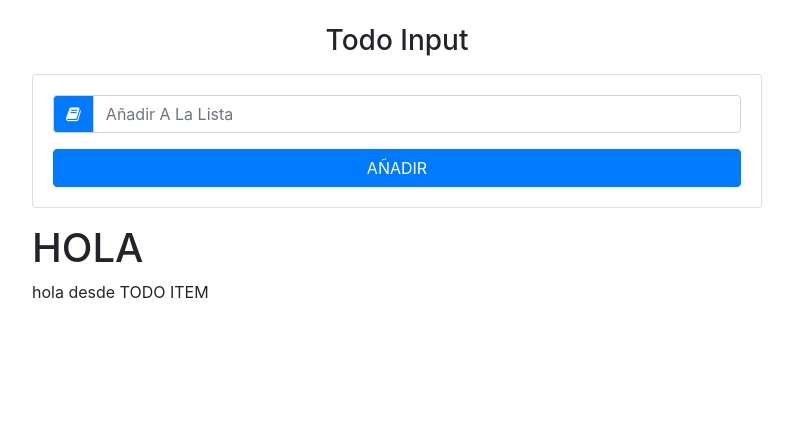
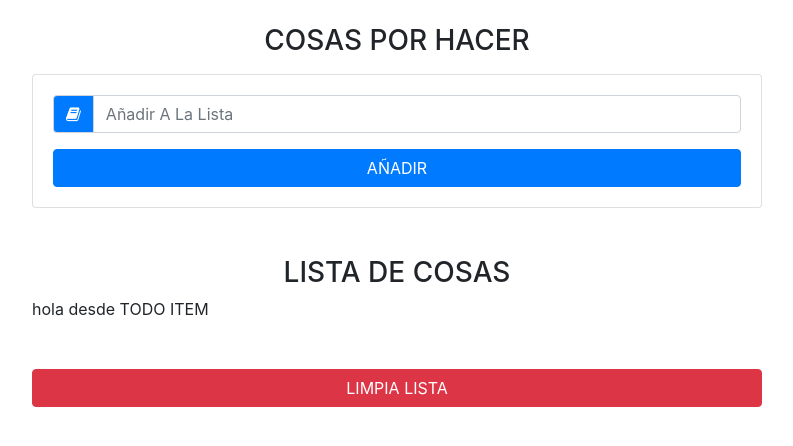
Before and after one commit to TheKevinT/React-TodoList, a React (Create React App) app: page / in a window 1280 px wide. Shown: the top 446 px of the page, without its empty margins (243-1036 px from the left). Built offline with nearby package versions, Linux system fonts and the light colour scheme.

Commit message:
crear la lista de cosas

```diff
--- a/src/App.js
+++ b/src/App.js
@@ -16,7 +16,7 @@
         <div className="col-10 mx-auto col-md-8 mt-4">
 
             <h3 className="text-capitalize text-center">
-              Todo input
+              COSAS POR HACER
 
             </h3>
         <TodoInput/>
--- a/src/components/TodoList.js
+++ b/src/components/TodoList.js
@@ -1,13 +1,19 @@
 import React, { Component } from 'react';
 import TodoItem from './TodoItem';
+import  { Fragment } from 'react';
 
 export default class TodoList extends Component {
     render() {
         return (
-            <div>
-               <h1>HOLA</h1>
-               <TodoItem/>
-            </div>
+           <Fragment>
+               <ul className="list-group my-5">
+                    <h3 className="text-capitalize text-center">LISTA DE COSAS</h3>
+                    <TodoItem/>
+
+                    <button type="submit" className="btn btn-danger btn-block text-capitalize mt-5">LIMPIA LISTA</button>
+               </ul>
+
+           </Fragment>
         )
     }
 }
```
